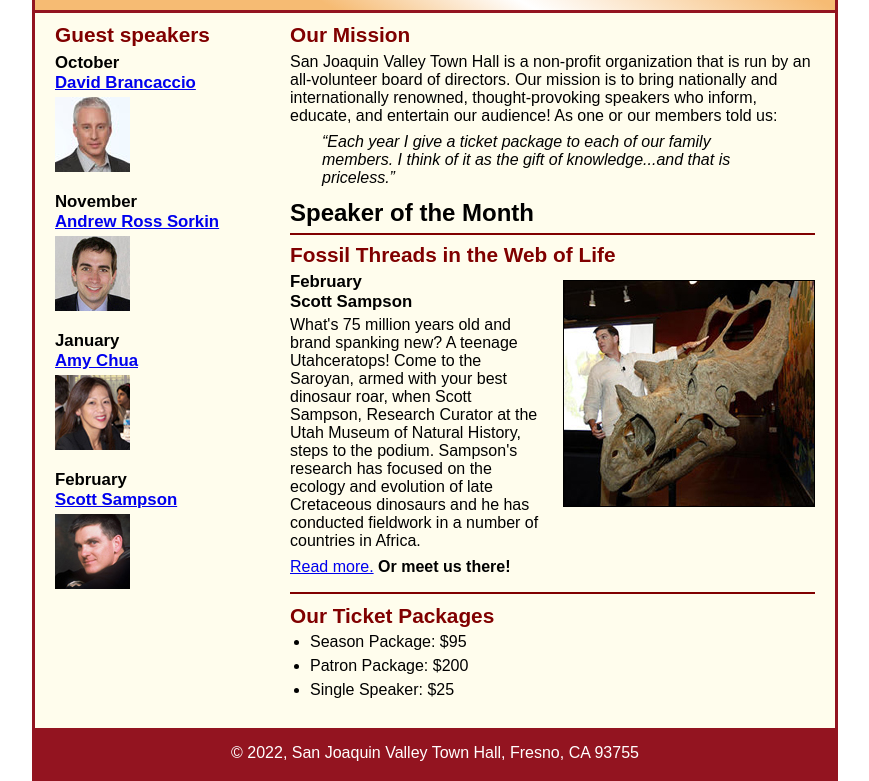
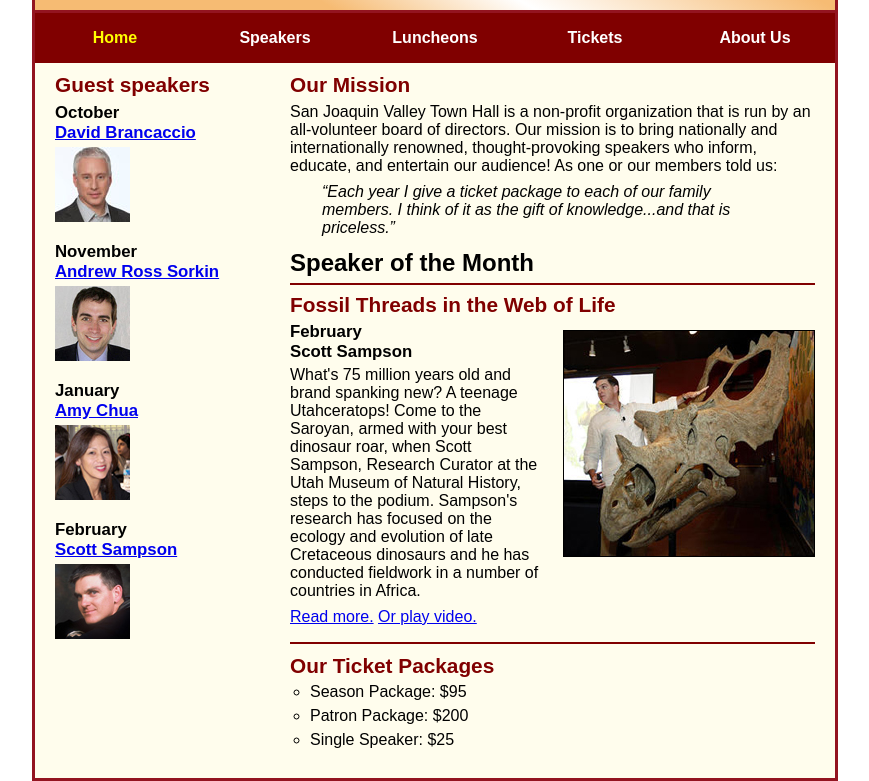
Before and after one commit to ayoubrached/A09, a plain HTML site: page index.html in a window 1280 px wide. Shown: the part 110-891 px from the top of the page, without its empty margins (205-1074 px from the left). Drawn offline with Linux system fonts and the light colour scheme.

Commit message:
Finished assignment

```diff
--- a/index.html
+++ b/index.html
@@ -5,7 +5,7 @@
 	<meta charset="utf-8">
 	<title>San Joaquin Valley Town Hall</title>
 	<link rel="shortcut icon" href="images/favicon.ico">
-	<link rel="stylesheet" href="styles/c7_main.css">
+	<link rel="stylesheet" href="styles/c8_main.css">
 </head>
 
 <body>
@@ -14,6 +14,22 @@
 		<h2>San Joaquin Valley Town Hall</h2>
 		<h3>Celebrating our <span class="shadow">75<sup>th</sup></span> Year</h3>
 	</header>
+	<nav id="nav_menu">
+		<ul>
+			<li><a href="index.html" class="current">Home</a></li>
+			<li><a href="#">Speakers</a></li>
+			<li><a href="#">Luncheons</a></li>
+			<li><a href="#">Tickets</a></li>
+			<li><a href="#">About Us</a>
+				<ul>
+					<li><a href="#">Our History</a></li>
+					<li><a href="#">Board of Directors</a></li>
+					<li><a href="#">Past Speakers</a></li>
+					<li><a href="#">Contact Information</a></li>
+				</ul>
+			</li>
+		</ul>
+	</nav>
 	<main>
 		<section>
 			<h2>Our Mission</h2>
@@ -34,7 +50,7 @@
 				Curator at the Utah Museum of Natural History, steps to the podium. Sampson's research
 				has focused on the ecology and evolution of late Cretaceous dinosaurs and he has conducted
 				fieldwork in a number of countries in Africa.</p>
-				<p><a href="speakers/c6_sampson.html">Read more.</a>&nbsp;<b>Or meet us there!</b></p>
+				<p><a href="speakers/c7_sampson.html">Read more.</a>&nbsp;<a href="media/sampson.mp4" target="_blank">Or play video.</a></p>
 			</article>
 
 			<h2>Our Ticket Packages</h2>
@@ -53,12 +69,11 @@
 			<img src="images/sorkin75.jpg" alt="Andrew Ross Sorkin photo">
 			<h3>January<br><a href="speakers/chua.html">Amy Chua</a></h3>
 			<img src="images/chua75.jpg" alt="Amy Chua photo">
-			<h3>February<br><a href="speakers/c6_sampson.html">Scott Sampson</a></h3>
+			<h3>February<br><a href="speakers/c7_sampson.html">Scott Sampson</a></h3>
 			<img src="images/sampson75.jpg" alt="Scott Sampson photo">
 		</aside>
 	</main>
 	<footer>
-		<p>&copy; 2022, San Joaquin Valley Town Hall, Fresno, CA 93755</p>
 	</footer>
 </body>
 </html>
--- a/styles/c6_speaker.css
+++ b/styles/c6_speaker.css
@@ -124,3 +124,50 @@ footer p {
 	color: white;
 	padding: 1em 0;
 }
+
+#nav_menu ul {
+    list-style-type: none;
+    margin: 0;
+    padding: 0;
+}
+
+#nav_menu ul li {
+    float: left;
+}
+
+#nav_menu ul li a {
+    display: block;
+    width: 160px;
+    text-align: center;
+    padding: 1em 0;
+    text-decoration: none;
+    background-color: #800000;
+    color: white;
+    font-weight: bold;
+}
+
+#nav_menu a.current {
+    color: yellow;
+}
+
+/* Submenu styles */
+#nav_menu ul ul {
+    display: none;
+    position: absolute;
+    top: 100%;
+}
+
+#nav_menu ul ul li {
+    float: none;
+}
+
+#nav_menu ul li:hover > ul {
+    display: block;
+}
+
+/* Clear floats after navigation menu */
+#nav_menu::after {
+    content: "";
+    clear: both;
+    display: block;
+}
--- a/styles/c7_main.css
+++ b/styles/c7_main.css
@@ -70,6 +70,7 @@ section blockquote {
 }
 section ul {
 	padding: 0 0 .25em 1.25em;
+	list-style-type: circle;
 }
 section li {
 	padding-bottom: .35em;
@@ -124,3 +125,50 @@ footer p {
 	color: white;
 	padding: 1em 0;
 }
+
+#nav_menu ul {
+    list-style-type: none;
+    margin: 0;
+    padding: 0;
+}
+
+#nav_menu ul li {
+    float: left;
+}
+
+#nav_menu ul li a {
+    display: block;
+    width: 160px;
+    text-align: center;
+    padding: 1em 0;
+    text-decoration: none;
+    background-color: #800000;
+    color: white;
+    font-weight: bold;
+}
+
+#nav_menu a.current {
+    color: yellow;
+}
+
+/* Submenu styles */
+#nav_menu ul ul {
+    display: none;
+    position: absolute;
+    top: 100%;
+}
+
+#nav_menu ul ul li {
+    float: none;
+}
+
+#nav_menu ul li:hover > ul {
+    display: block;
+}
+
+/* Clear floats after navigation menu */
+#nav_menu::after {
+    content: "";
+    clear: both;
+    display: block;
+}
--- a/styles/c7_speaker.css
+++ b/styles/c7_speaker.css
@@ -44,6 +44,45 @@ header img {
 }
 .shadow {
 	text-shadow: 2px 2px 2px #800000;
+}
+/* the styles for the navigation menu */
+#nav_menu ul {
+	list-style-type: none;
+	margin: 0;
+	padding: 0;
+	position: relative;
+}
+#nav_menu ul li {
+	float: left;
+}
+#nav_menu ul li a {
+    display: block;
+    width: 160px;
+    text-align: center;
+    padding: 1em 0;
+    text-decoration: none;
+    background-color: #800000;
+    color: white;
+    font-weight: bold;
+}
+#nav_menu a.current {
+	color: yellow;
+}
+#nav_menu ul ul {
+    display: none;
+    position: absolute;
+    top: 100%;
+}
+#nav_menu ul ul li {
+	float: none;
+}
+#nav_menu ul li:hover > ul {
+	display: block;
+}
+#nav_menu > ul::after {
+    content: "";
+    clear: both;
+    display: block;
 }
 /* the styles for the main content */
 main {
```
Also changed, not shown: speakers/c6_sampson.html (+1 -1 lines), speakers/c7_sampson.html (+19 -3 lines).
